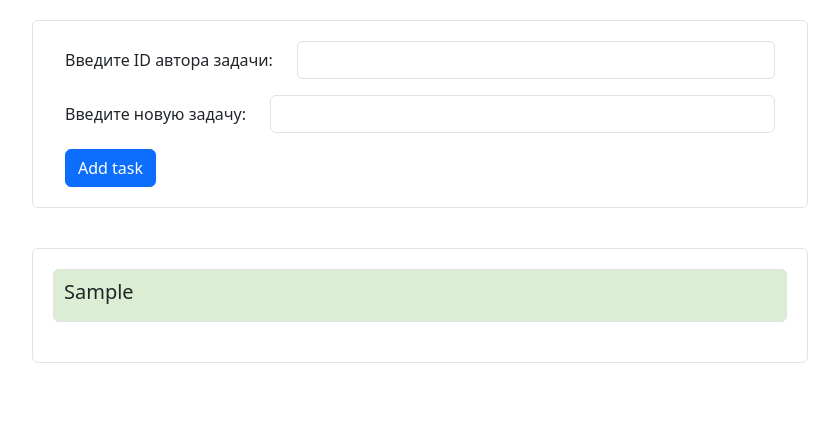
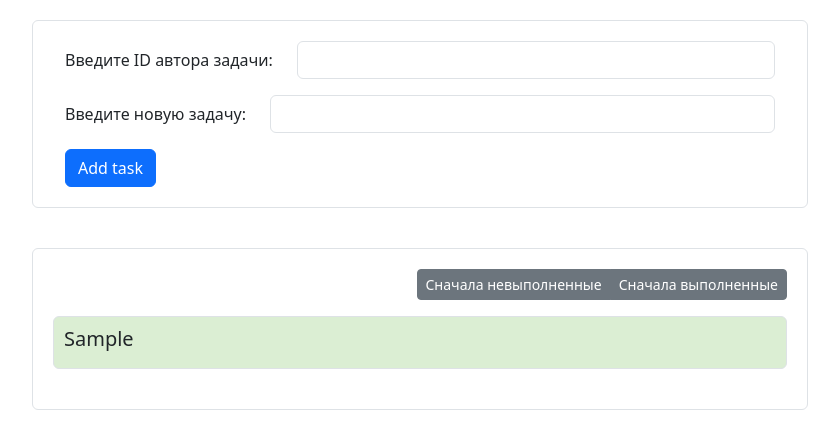
Before and after one commit to orekhov-vitaly/08_todo_list_app_ts, a React (Vite) app: page / in a window 1280 px wide. Both pictures are taken after typing "5", "Sample" into the empty fields and a click on the button "Add task". Shown: the top 448 px of the page, without its empty margins (220-1059 px from the left). Built offline with nearby package versions, Linux system fonts and the light colour scheme; no server answers.

Commit message:
Add LocalStorage and filter

```diff
--- a/src/App.tsx
+++ b/src/App.tsx
@@ -1,7 +1,7 @@
 import { useEffect, useState } from "react";
 import "./App.css";
-import NewTask from "./components/NewTask";
-import TaskList from "./components/TaskList";
+import NewTask from "./components/newTask/NewTask";
+import TaskList from "./components/taskList/TaskList";
 
 export interface ITask {
     userId: number;
@@ -11,11 +11,14 @@ export interface ITask {
 }
 
 function App() {
-    const [tasks, setTasks] = useState<ITask[]>([]);
+    const TASKS_STORAGE_KEY = "todos_app_tasks";
+    const [tasks, setTasks] = useState<ITask[]>(
+        () => JSON.parse(localStorage.getItem(TASKS_STORAGE_KEY)!) || []
+    );
     const [error, setError] = useState("");
 
     useEffect(() => {
-        return () => {
+        if (!localStorage.getItem(TASKS_STORAGE_KEY)) {
             fetch("https://jsonplaceholder.typicode.com/todos")
                 .then((res) => {
                     if (!res.ok) {
@@ -24,11 +27,17 @@ function App() {
                     return res.json();
                 })
                 .then((tasks) => {
-                    setTasks(tasks || []);
+                    setTasks(tasks.slice(0, 10) || []);
                 })
                 .catch((error) => setError(error));
-        };
+        } else {
+            setTasks(JSON.parse(localStorage.getItem(TASKS_STORAGE_KEY)!));
+        }
     }, []);
+
+    useEffect(() => {
+        localStorage.setItem(TASKS_STORAGE_KEY, JSON.stringify(tasks));
+    }, [tasks]);
 
     const addTask = (newTask: ITask) => setTasks((prev) => [newTask, ...prev]);
     const editTask = (newTask: ITask) => {
@@ -42,6 +51,19 @@ function App() {
         tasksCopy.splice(index, 1);
         setTasks(tasksCopy);
     };
+    const filterTaskList = (isFilter: boolean) => {
+        const newTaskList: ITask[] = [];
+        tasks.map((e) => {
+            isFilter
+                ? e.completed === false
+                    ? newTaskList.unshift(e)
+                    : newTaskList.push(e)
+                : e.completed !== false
+                ? newTaskList.unshift(e)
+                : newTaskList.push(e);
+        });
+        setTasks(newTaskList);
+    };
 
     return (
         <div className="container-fluid">
@@ -50,6 +72,7 @@ function App() {
                 tasks={tasks}
                 editTask={editTask}
                 deleteTask={deleteTask}
+                filterTaskList={filterTaskList}
             />
         </div>
     );
--- a/src/components/TaskList.tsx
+++ /dev/null
@@ -1,29 +0,0 @@
-import type { FC } from "react";
-import type { ITask } from "../App";
-import Task from "./Task";
-import "./TaskList.css";
-
-interface IProps {
-    tasks: ITask[];
-    editTask: (newTask: ITask) => void;
-    deleteTask: (newTask: ITask) => void;
-}
-
-const TaskList: FC<IProps> = ({ tasks, editTask, deleteTask }) => {
-    return (
-        <div className="task-list-form">
-            <div className="">
-                {tasks.map((e) => (
-                    <Task
-                        key={e.id}
-                        task={e}
-                        editTask={editTask}
-                        deleteTask={deleteTask}
-                    />
-                ))}
-            </div>
-        </div>
-    );
-};
-
-export default TaskList;
--- /dev/null
+++ b/src/components/filter/Filter.tsx
@@ -0,0 +1,29 @@
+import type { FC } from "react";
+import "./Filter.css";
+
+interface IProps {
+    filterTaskList: (isFilter: boolean) => void;
+}
+
+const Filter: FC<IProps> = ({ filterTaskList }) => {
+    return (
+        <div className="text-end">
+            <div className="filter-block btn-group mb-3">
+                <button
+                    className="btn btn-secondary btn-sm"
+                    onClick={() => filterTaskList(true)}
+                >
+                    Сначала невыполненные
+                </button>
+                <button
+                    className="btn btn-secondary btn-sm"
+                    onClick={() => filterTaskList(false)}
+                >
+                    Сначала выполненные
+                </button>
+            </div>
+        </div>
+    );
+};
+
+export default Filter;
--- a/src/components/NewTask.tsx
+++ b/src/components/newTask/NewTask.tsx
@@ -1,5 +1,5 @@
 import { useRef, type FC } from "react";
-import type { ITask } from "../App";
+import type { ITask } from "../../App";
 import { v4 } from "uuid";
 import "./NewTask.css";
 
--- a/src/components/Task.tsx
+++ b/src/components/task/Task.tsx
@@ -1,5 +1,5 @@
 import { useState, type FC } from "react";
-import type { ITask } from "../App";
+import type { ITask } from "../../App";
 import "./Task.css";
 
 const Task: FC<{
--- /dev/null
+++ b/src/components/taskList/TaskList.tsx
@@ -0,0 +1,39 @@
+import type { FC } from "react";
+import type { ITask } from "../../App";
+import Task from "../task/Task";
+import "./TaskList.css";
+import { v4 } from "uuid";
+import Filter from "../filter/Filter";
+
+interface IProps {
+    tasks: ITask[];
+    editTask: (newTask: ITask) => void;
+    deleteTask: (newTask: ITask) => void;
+    filterTaskList: (isFilter: boolean) => void;
+}
+
+const TaskList: FC<IProps> = ({
+    tasks,
+    editTask,
+    deleteTask,
+    filterTaskList,
+}) => {
+    const taskList = tasks.map((e) => (
+        <Task key={v4()} task={e} editTask={editTask} deleteTask={deleteTask} />
+    ));
+
+    return (
+        <div className="task-list-form">
+            {taskList.length ? (
+                <>
+                    <Filter filterTaskList={filterTaskList} />
+                    {taskList}
+                </>
+            ) : (
+                <h3 className="text-center">"List tasks is emty"</h3>
+            )}
+        </div>
+    );
+};
+
+export default TaskList;
```
Also changed, not shown: src/components/filter/Filter.css (added), src/components/newTask/NewTask.css (renamed from src/components/NewTask.css), src/components/task/Task.css (renamed from src/components/Task.css), src/components/taskList/TaskList.css (renamed from src/components/TaskList.css).
